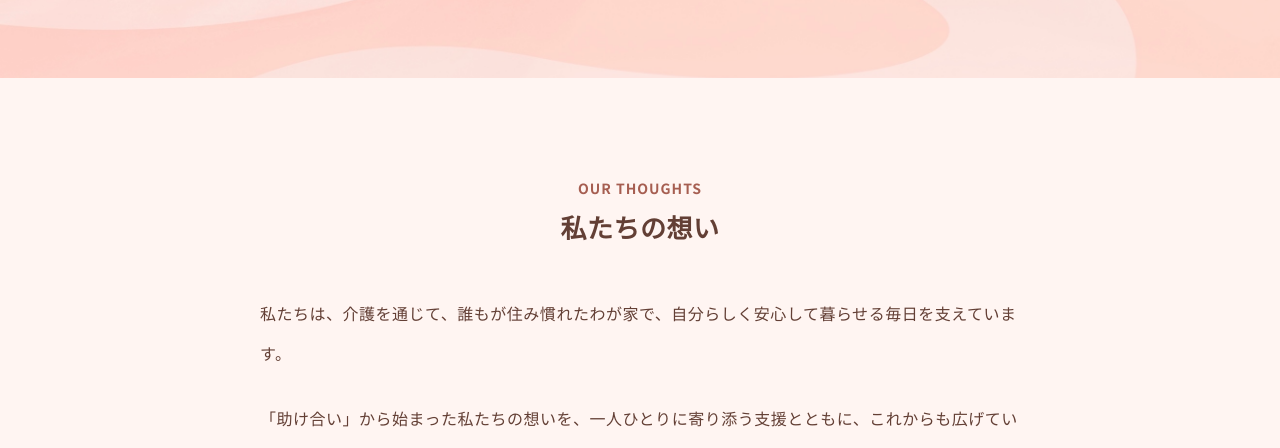
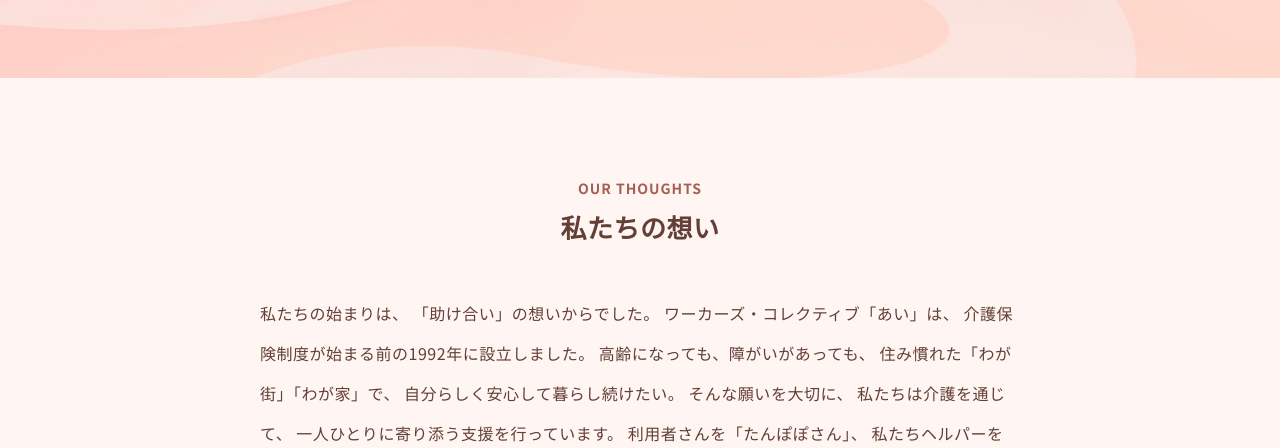
Before and after one commit to lnuidentity/client-homepage, a plain HTML site: page about.html in a window 1280 px wide. Shown: the part 352-800 px from the top of the page. Drawn offline with Linux system fonts and the light colour scheme.

Commit message:
11280800

```diff
--- a/about.html
+++ b/about.html
@@ -130,12 +130,32 @@
 
 <div class="about-message-text ">
                 <p>
-                私たちは、介護を通じて、誰もが住み慣れたわが家で、自分らしく安心して暮らせる毎日を支えています。
-            </p>
+私たちの始まりは、
+「助け合い」の想いからでした。
 
-            <p>
-                「助け合い」から始まった私たちの想いを、一人ひとりに寄り添う支援とともに、これからも広げていきます。
-            </p>
+ワーカーズ・コレクティブ「あい」は、
+介護保険制度が始まる前の1992年に設立しました。
+
+高齢になっても、障がいがあっても、
+住み慣れた「わが街」「わが家」で、
+自分らしく安心して暮らし続けたい。
+
+そんな願いを大切に、
+私たちは介護を通じて、
+一人ひとりに寄り添う支援を行っています。
+
+利用者さんを「たんぽぽさん」、
+私たちヘルパーを「ワーカーさん」と呼ぶのも、
+あいならではの温かい想いです。
+
+たんぽぽの綿毛が風に乗り、
+福祉の和を海老名に広げていく。
+そんな願いから「あいちゃん」が生まれました。
+
+これからも人と人とのつながりを大切に、
+誰もが自分らしく、心豊かに暮らせる毎日を
+目指していきます。
+</p>
         </div>
 
     </section>
```
Also changed, not shown: css/service.css (+38 -2 lines).
